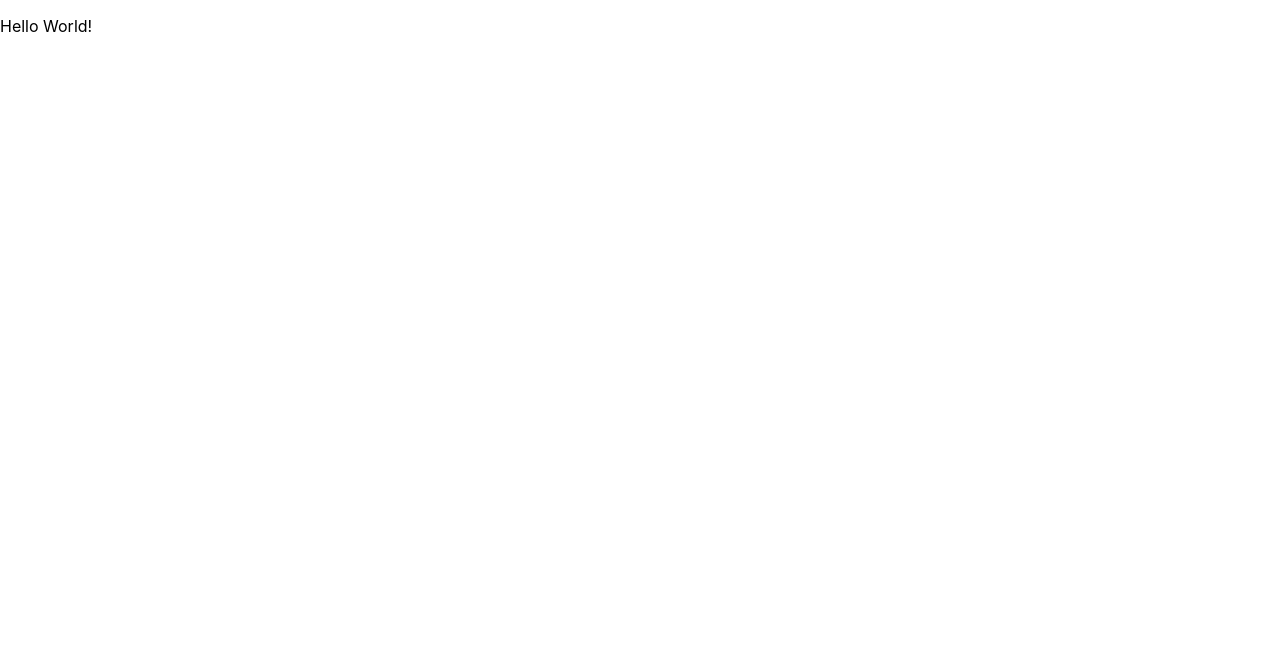
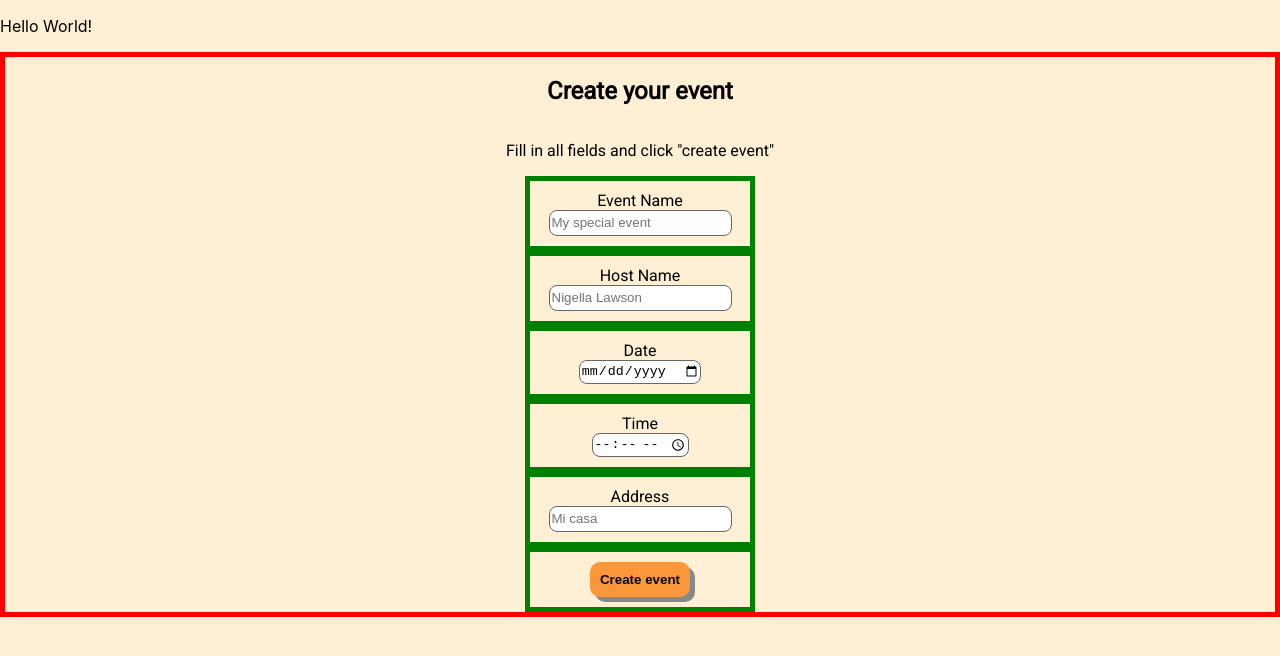
Before and after one commit to szabinakov/Bring-and-Share, a React (Create React App) app: page / in a window 1280 px wide. Shown: the top 656 px of the page. Built offline with nearby package versions, Linux system fonts and the light colour scheme.

Commit message:
Created event form up to the point where API integration needs to happen

```diff
--- a/src/components/App.js
+++ b/src/components/App.js
@@ -1,10 +1,13 @@
 import React from "react";
 import "../styles/App.css";
+
+import CreateEvent from "./CreateEvent";
 
 function App() {
   return (
     <div className="App">
       <p>Hello World!</p>
+      <CreateEvent />
     </div>
   );
 }
--- /dev/null
+++ b/src/components/CreateEvent.js
@@ -0,0 +1,111 @@
+import React, { useState } from "react";
+import "../styles/CreateEvent.css";
+
+const CreateEvent = () => {
+  const initialState = {
+    fields: {
+      eventName: "",
+      hostName: "",
+      date: "",
+      time: "",
+      address: "",
+    },
+  };
+
+  const [fields, setFields] = useState(initialState.fields);
+
+  const handleCreateEvent = (e) => {
+    e.preventDefault();
+    console.log(fields);
+  };
+  const handleFieldChange = (e) => {
+    setFields({ ...fields, [e.target.name]: e.target.value });
+  };
+
+  return (
+    <div className="createEvent">
+      <h2>Create your event</h2>
+      <p>Fill in all fields and click "create event"</p>
+
+      {/* form starts */}
+      <form onSubmit={handleCreateEvent}>
+        <div className="eventName">
+          <label htmlFor="eventName">
+            Event Name <br />
+            <input
+              type="text"
+              id="eventName"
+              name="eventName"
+              value={fields.eventName}
+              onChange={handleFieldChange}
+              placeholder="My special event"
+            />
+          </label>
+        </div>
+
+        <div className="hostName">
+          <label htmlFor="hostName">
+            Host Name <br />
+            <input
+              type="text"
+              id="hostName"
+              name="hostName"
+              value={fields.hostName}
+              onChange={handleFieldChange}
+              placeholder="Nigella Lawson"
+            />
+          </label>
+        </div>
+
+        <div className="date">
+          <label htmlFor="date">
+            Date <br />
+            <input
+              type="date"
+              id="date"
+              name="date"
+              value={fields.date}
+              onChange={handleFieldChange}
+            />
+          </label>
+        </div>
+
+        <div className="time">
+          <label htmlFor="time">
+            Time <br />
+            <input
+              type="time"
+              id="time"
+              name="time"
+              value={fields.time}
+              onChange={handleFieldChange}
+            />
+          </label>
+        </div>
+
+        <div className="address">
+          <label htmlFor="address">
+            Address <br />
+            <input
+              type="text"
+              id="address"
+              name="address"
+              value={fields.address}
+              onChange={handleFieldChange}
+              placeholder="Mi casa"
+            />
+          </label>
+        </div>
+
+        <div className="createEventButton">
+          <button className="submitButton" type="submit">
+            Create event
+          </button>
+        </div>
+      </form>
+      {/* form ends */}
+    </div>
+  );
+};
+
+export default CreateEvent;
--- a/src/index.js
+++ b/src/index.js
@@ -2,7 +2,6 @@ import React from "react";
 import ReactDOM from "react-dom";
 import "./index.css";
 import App from "./components/App";
-import * as serviceWorker from "./serviceWorker";
 
 ReactDOM.render(
   <React.StrictMode>
@@ -10,8 +9,3 @@ ReactDOM.render(
   </React.StrictMode>,
   document.getElementById("root")
 );
-
-// If you want your app to work offline and load faster, you can change
-// unregister() to register() below. Note this comes with some pitfalls.
-// Learn more about service workers: https://bit.ly/CRA-PWA
-serviceWorker.unregister();
--- a/src/styles/App.css
+++ b/src/styles/App.css
@@ -0,0 +1,3 @@
+body {
+  background-color: papayawhip;
+}
--- /dev/null
+++ b/src/styles/CreateEvent.css
@@ -0,0 +1,44 @@
+@import url("https://fonts.googleapis.com/css2?family=Roboto&display=swap");
+
+.createEvent {
+  background-color: papayawhip;
+  border: 5px solid red;
+  font-family: "Roboto", sans-serif;
+  display: flex;
+  flex-direction: column;
+  justify-content: center;
+  text-align: center;
+}
+
+.eventName,
+.hostName,
+.date,
+.time,
+.address,
+.createEventButton {
+  width: 200px;
+  padding: 10px;
+  margin-left: auto;
+  margin-right: auto;
+  border: 5px solid green;
+}
+
+#eventName,
+#hostName,
+#date,
+#time,
+#address {
+  height: 22px;
+  border-radius: 8px;
+  border: 1px solid rgb(102, 102, 102);
+}
+
+.submitButton {
+  padding: 10px;
+  border-radius: 10px;
+  color: rgb(4, 4, 4);
+  font-weight: 700;
+  background-color: rgb(250, 151, 58);
+  border: none;
+  box-shadow: 5px 5px #888888;
+}
```
Also changed, not shown: public/manifest.json.
